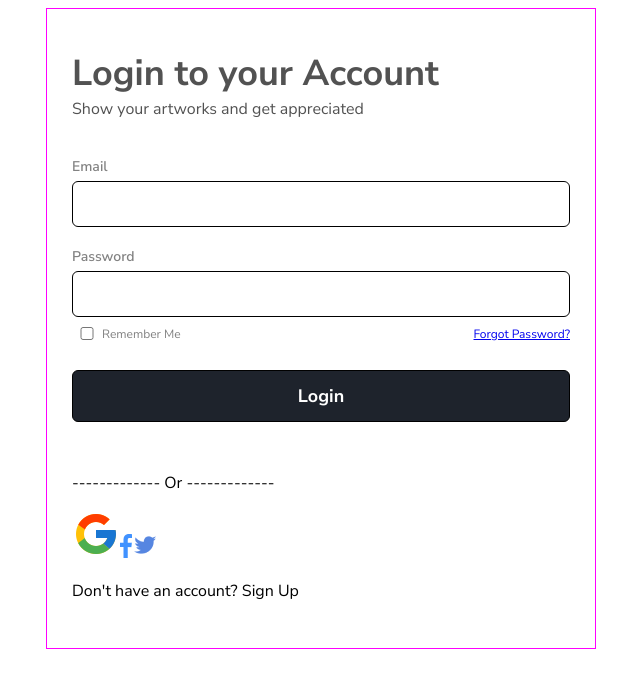
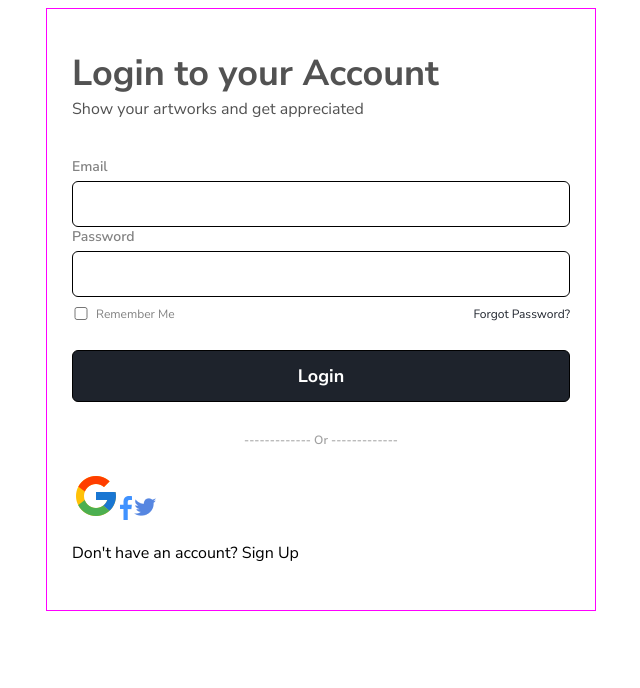
Before and after one commit to chingu-voyages/v40-geckos-team-19, a React (Create React App) app: page /login in a window 1280 px wide. Shown: the top 688 px of the page, without its empty margins (319-959 px from the left). Built offline with nearby package versions, Linux system fonts and the light colour scheme.

Commit message:
styled or text

```diff
--- a/src/Components/Login/LoginPage.css
+++ b/src/Components/Login/LoginPage.css
@@ -34,3 +34,11 @@
     line-height: 22px;
     color: #525252;
 }
+
+.or-text {
+  margin: 0 0 24px;
+  text-align: center;
+  font-size: 12px;
+  font-weight: 600;
+  color: #A1A1A1;
+}
--- a/src/Components/Login/LoginPage.jsx
+++ b/src/Components/Login/LoginPage.jsx
@@ -10,11 +10,14 @@ const LoginPage = () => {
   return (
     <div className="LoginPage">
       <div className="LoginPageForm">
-        <h2 className="heading">Login to your Account</h2>
-        <p className="subheading">Show your artworks and get appreciated</p>
+        <header>
+          <h2 className="heading">Login to your Account</h2>
+          <p className="subheading">Show your artworks and get appreciated</p>
+        </header>
+
         <LoginPageForm />
 
-        <p>------------- Or ------------- </p>
+        <p className="or-text">------------- Or ------------- </p>
         <div className="socialIcons">
           <img src={Google} alt="Login with Google" />
           <img src={Facebook} alt="Login with Facebook" />
--- a/src/Components/Login/LoginPageForm.css
+++ b/src/Components/Login/LoginPageForm.css
@@ -20,7 +20,7 @@
   border: 1px solid black;
   border-radius: 6px;
   padding: 13px 10px 12px;
-  margin: 20px 0;
+  margin: 20px 0 0;
 }
 
 .login-form input {
@@ -57,8 +57,7 @@
 
 .remember-me input {
   width: 30px;
-  margin: 10px 0 10px;
-  justify-self: left;
+  margin: 10px 0 10px -6px;
 }
 
 .form-actions button {
@@ -74,6 +73,7 @@
   cursor: pointer;
 }
 
-.form-actions button:hover,
-.form-actions button:focus {
+.login-help a {
+  color: #1e232c;
+  text-decoration: none;
 }
```
Also changed, not shown: src/Components/Login/LoginPageForm.jsx (indentation only).
